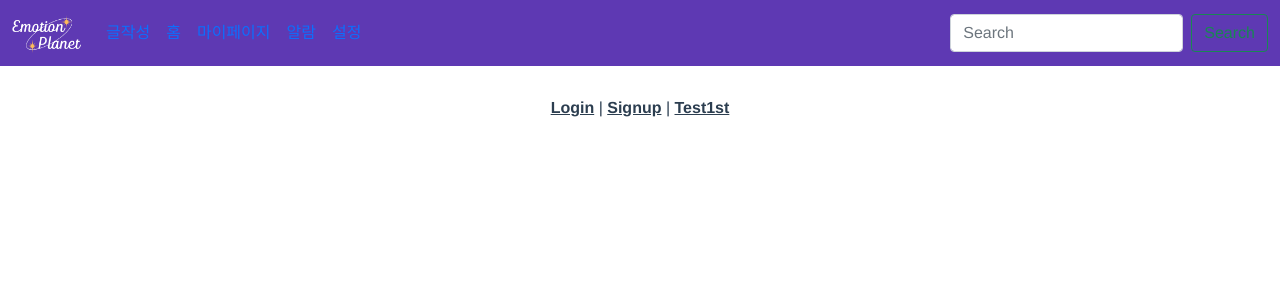
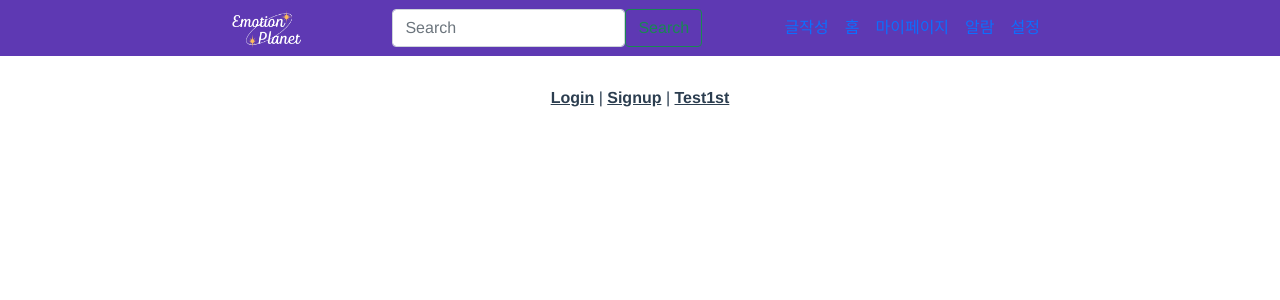
Before and after one commit to hojeong33/EmotionPlaent, a Vue app in the folder frontend/: page / in a window 1280 px wide. Shown: the top 300 px of the page. Built offline with nearby package versions, Linux system fonts and the light colour scheme.

Commit message:
HJ navbar base

```diff
--- a/frontend/src/App.vue
+++ b/frontend/src/App.vue
@@ -2,12 +2,20 @@
   <div id="app">
     <nav class="navbar navbar-expand-lg" id="navbar-default">
       <div class="container-fluid">
-        <a class="navbar-brand" href="#"><img src="@/assets/images/EMOTION PLANET.png" id="logo_img" alt=""></a>
-        <button class="navbar-toggler" type="button" data-bs-toggle="collapse" data-bs-target="#navbarSupportedContent" aria-controls="navbarSupportedContent" aria-expanded="false" aria-label="Toggle navigation">
-          <span class="navbar-toggler-icon"></span>
-        </button>
-        <div class="collapse navbar-collapse" id="navbarSupportedContent">
-          <ul class="navbar-nav me-auto mb-2 mb-lg-0">
+        <div class="row-3">
+          <div class="column-2">
+            <a class="navbar-brand" href="#"><img src="@/assets/images/EMOTION PLANET.png" id="logo_img" alt=""></a>
+          </div>
+        <!-- <router-link :to="{ name: 'Signup' }" class="gosignup">회원가입</router-link> -->
+        </div>
+        <div class="row-3">
+          <form class="d-flex">
+            <input class="form-control" type="search" placeholder="Search" aria-label="Search">
+            <button class="btn btn-outline-success" type="submit">Search</button>
+          </form>
+        </div>
+        <div class="row-3">
+          <ul class="navbar-nav">
             <li class="nav-item">
               <a class="nav-link active" aria-current="page" href="#">글작성</a>
             </li>
@@ -24,10 +32,6 @@
               <a class="nav-link ">설정</a>
             </li>
           </ul>
-          <form class="d-flex">
-            <input class="form-control me-2" type="search" placeholder="Search" aria-label="Search">
-            <button class="btn btn-outline-success" type="submit">Search</button>
-          </form>
         </div>
       </div>
     </nav>
@@ -62,10 +66,16 @@
   color: #42b983;
 }
 #navbar-default{
-  background-color: rgb(94, 57, 179)
+  background-color: rgb(94, 57, 179);
+  padding-left: 220px;
+  padding-right: 220px;
+
 }
 #logo_img{
   width: 70px;
   height: 40px;
 }
+.container-fuild{
+
+}
 </style>
```
